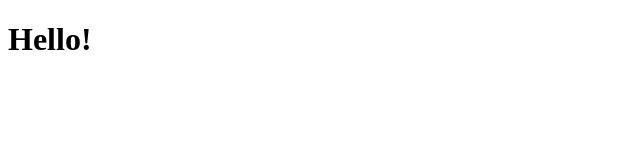
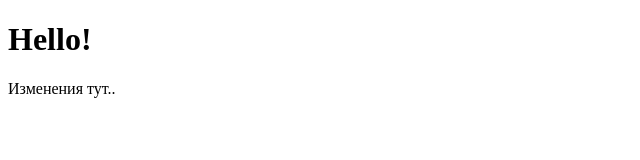
Before and after one commit to maksimjoyharper/Task-38, a plain HTML site: page index.html in a window 1280 px wide. Shown: the whole page, without its empty margins (0-640 px from the left). Drawn offline with Linux system fonts and the light colour scheme.

Commit message:
secondCommit

```diff
--- a/index.html
+++ b/index.html
@@ -9,6 +9,7 @@
 
 <body>
     <h1>Hello!</h1>
+    <p>Изменения тут..</p>
 </body>
 
 </html>
```
